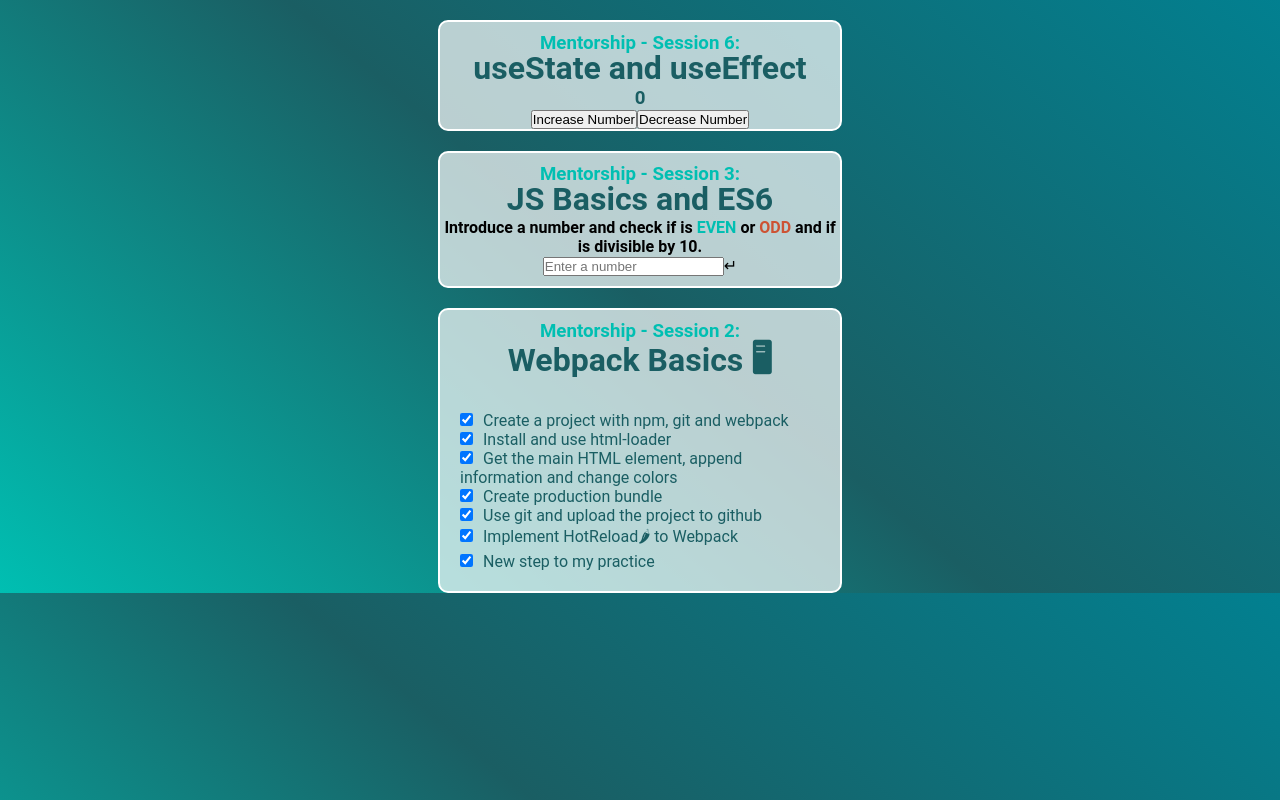
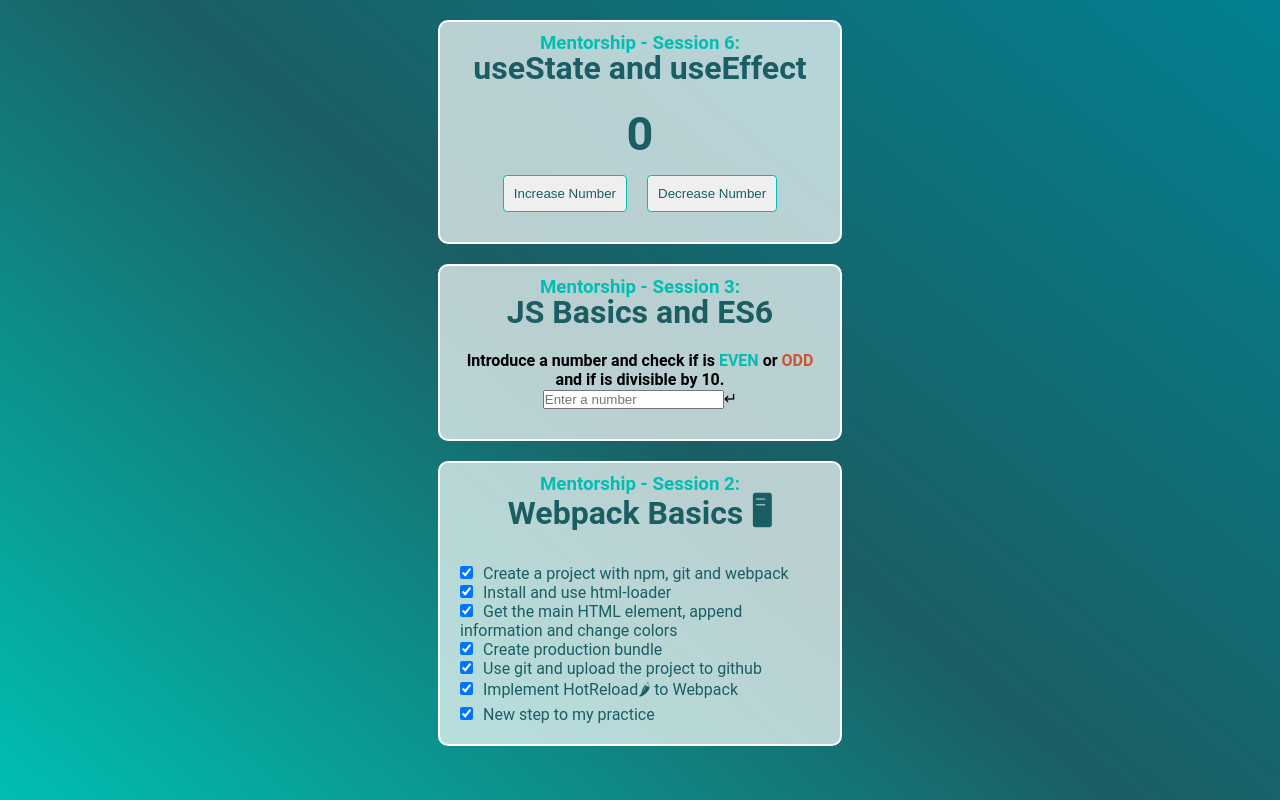
Before and after one commit to JuliNarvaez/session_4, a React (Create React App) app: page / in a window 1280 px wide. Built offline with nearby package versions, Linux system fonts and the light colour scheme.

Commit message:
activity CSS

```diff
--- a/src/components/NumberButton/NumberButton.jsx
+++ b/src/components/NumberButton/NumberButton.jsx
@@ -1,6 +1,6 @@
 export default function NumberButton (props) {
     return (
-    <button onClick={props.funcType}>
+    <button className= "button" onClick={props.funcType}>
         {props.buttonName}
     </button>
     );
--- a/src/components/NumberHandler/NumberHandler.jsx
+++ b/src/components/NumberHandler/NumberHandler.jsx
@@ -9,7 +9,7 @@ export default function NumberHandler () {
         setCount((prevNumber) => prevNumber +1)
     }
     const decreaseCount = () => {
-        setCount((prevNumber) => prevNumber -1)
+        setCount((prevNumber) => prevNumber <=0 ? prevNumber = 0 : prevNumber -1)
     }
 
     return (
--- a/src/components/session3/Session3.jsx
+++ b/src/components/session3/Session3.jsx
@@ -49,7 +49,7 @@ function numberObject(number) {
 }
 
 function detectNumber(object) {
-  return `The number <span class="color_number">${object.number}</span> is ${
+  return `The number <span class="color">${object.number}</span> is ${
     object.isEven
       ? '<span class="color_true">EVEN</span>'
       : '<span class="color_false">ODD</span>'
--- a/src/scss/main.scss
+++ b/src/scss/main.scss
@@ -13,7 +13,7 @@ body {
     $secundary-color 50%,
     $third-color 100%
   );
-  background-size: cover;
+  background-attachment: fixed;
 }
 .container {
   display: flex;
@@ -50,9 +50,9 @@ body {
 
   &_container {
     color: $secundary-color;
-    padding: 20px;
     &--center {
       text-align: center;
+      padding: 20px;
     }
   }
 }
@@ -69,6 +69,23 @@ body {
   &_number {
     color: $secundary-color;
     font-weight: bold;
+    font-size: 40px;
+  }
+}
+
+.button{
+  border: 1px solid $primary-color;
+  color: $secundary-color;
+  padding: 10px;
+  text-align: center;
+  text-decoration: none;
+  display: inline-block;
+  margin: 10px;
+  border-radius: 4px;
+  transition-duration: 0.5s;
+  &:hover{
+    background-color: $primary-color;
+    color: white;
   }
 }
 
```
